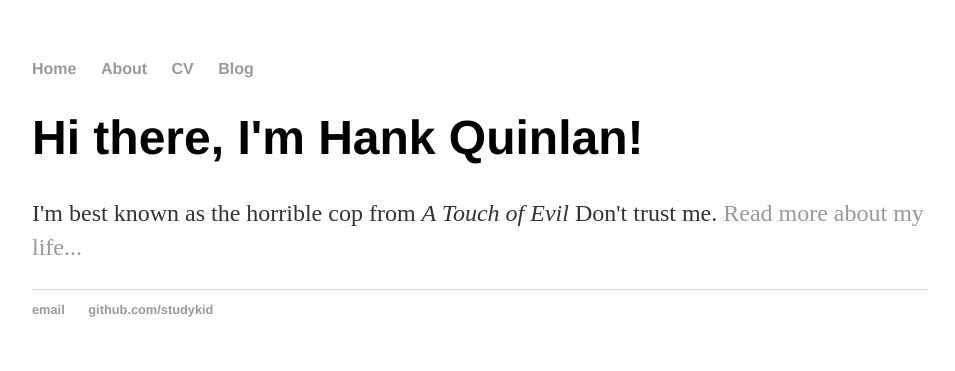
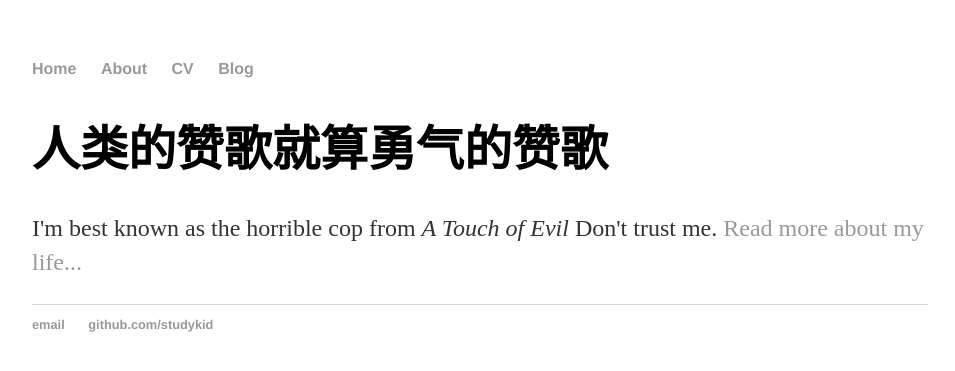
Before and after one commit to studykid/studykid.github.io, a Jekyll site: the page built from index.html, in a window 1280 px wide. Shown: the top 371 px of the page, without its empty margins (160-1115 px from the left). Built offline with Jekyll 4.4.1, drawn with Linux system fonts in a browser that asks for light colours.

Commit message:
Update index.html

```diff
--- a/index.html
+++ b/index.html
@@ -1,8 +1,8 @@
 ---
 layout: default
-title: Hank Quinlan, Horrible Cop
+title: fucking be normal
 ---
 <div class="blurb">
-	<h1>Hi there, I'm Hank Quinlan!</h1>
+	<h1>人类的赞歌就算勇气的赞歌</h1>
 	<p>I'm best known as the horrible cop from <em>A Touch of Evil</em> Don't trust me. <a href="/about">Read more about my life...</a></p>
 </div><!-- /.blurb -->
```
